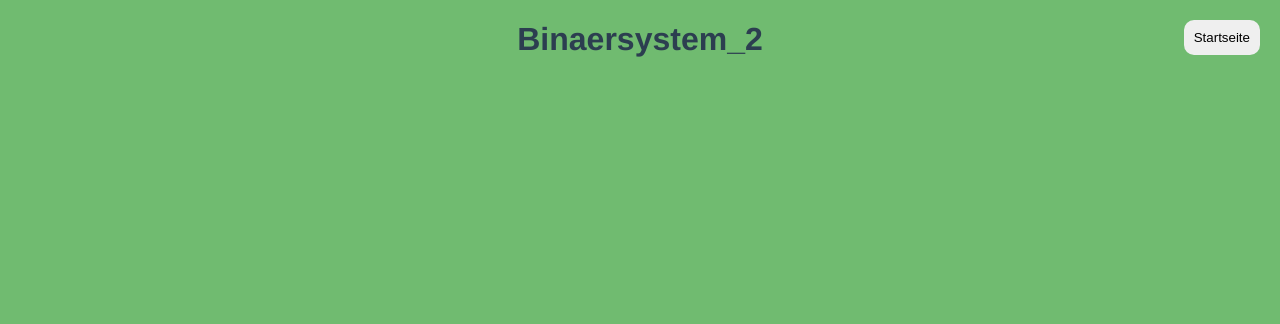
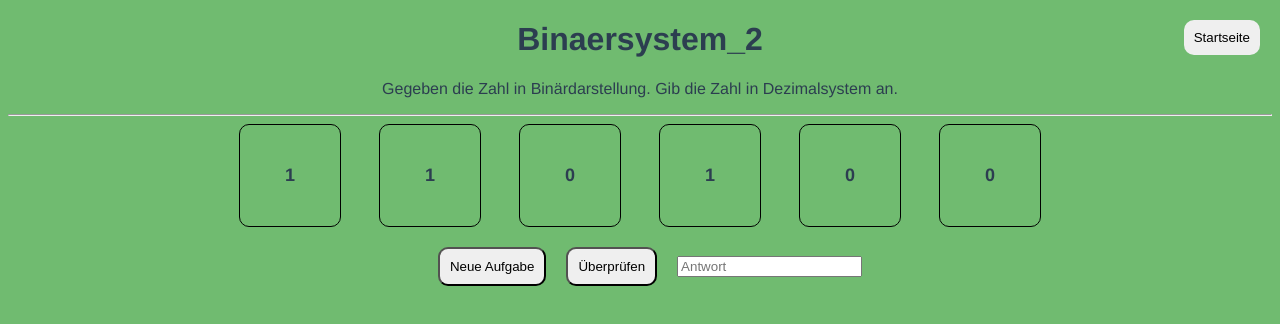
Before and after one commit to Fisnik-Mustafa/bsc-thesis, a Vue app: page /binaersystem_2 in a window 1280 px wide. Shown: the top 324 px of the page. Built offline with nearby package versions, Linux system fonts and the light colour scheme.

Commit message:
Neue Aufgabe implementiert

```diff
--- a/src/views/Binaersystem_2.vue
+++ b/src/views/Binaersystem_2.vue
@@ -1,18 +1,90 @@
 <template>
-<div>
-  <h1>Binaersystem_2</h1>
-  <Backtohomepage />
-</div>
+  <div>
+    <h1>Binaersystem_2</h1>
+    <Backtohomepage />
+    <p>
+      Gegeben die Zahl in Binärdarstellung. Gib die Zahl in Dezimalsystem an.
+    </p>
+    <hr />
+
+    <Verifier
+      v-if="this.submitted"
+      :correctSolution="this.result"
+      :tip="'Versuche die Karten zusammenzuaddieren.'"
+      @close-verifier="this.submitted = false"
+    />
+
+    <div class="binary_container">
+      <div class="binary_card">{{ bit32 }}</div>
+      <div class="binary_card">{{ bit16 }}</div>
+      <div class="binary_card">{{ bit8 }}</div>
+      <div class="binary_card">{{ bit4 }}</div>
+      <div class="binary_card">{{ bit2 }}</div>
+      <div class="binary_card">{{ bit1 }}</div>
+    </div>
+
+    <Nexttask />
+    <button @click="submit()" class="btn_submit">Überprüfen</button>
+    <input v-model="usernum" type="text" placeholder="Antwort" />
+  </div>
 </template>
 
 <script>
 import Backtohomepage from "@/components/Backtohomepage.vue";
+import Verifier from "@/components/Verifier.vue";
+import Nexttask from "@/components/Nexttask.vue";
 
 export default {
-    components: { Backtohomepage }
-}
+  components: { Backtohomepage, Verifier, Nexttask },
+  data() {
+    return {
+      num: 0,
+      bit32: Math.floor(Math.random() * 1),
+      bit16: 0,
+      bit8: 0,
+      bit4: 0,
+      bit2: 0,
+      bit1: 0,
+      usernum: "",
+      result: false,
+      submitted: false
+    };
+  },
+  created: function () {
+    this.bit32 = this.getRandomIntInclusive(0, 1);
+    this.bit16 = this.getRandomIntInclusive(0, 1);
+    this.bit8 = this.getRandomIntInclusive(0, 1);
+    this.bit4 = this.getRandomIntInclusive(0, 1);
+    this.bit2 = this.getRandomIntInclusive(0, 1);
+    this.bit1 = this.getRandomIntInclusive(0, 1);
+    this.getDecNum();
+  },
+  methods: {
+    // source: mdn web docs
+    getRandomIntInclusive(min, max) {
+      min = Math.ceil(min);
+      max = Math.floor(max);
+      return Math.floor(Math.random() * (max - min + 1)) + min;
+    },
+    getDecNum() {
+      this.num = this.num + this.bit32 * 32;
+      this.num = this.num + this.bit16 * 16;
+      this.num = this.num + this.bit8 * 8;
+      this.num = this.num + this.bit4 * 4;
+      this.num = this.num + this.bit2 * 2;
+      this.num = this.num + this.bit1 * 1;
+    },
+    submit() {
+      if(this.num == this.usernum){
+        this.result = true;
+      }else {
+        this.result = false;
+      }
+      this.submitted = true;
+    },
+  },
+};
 </script>
 
 <style>
-
 </style>
```
